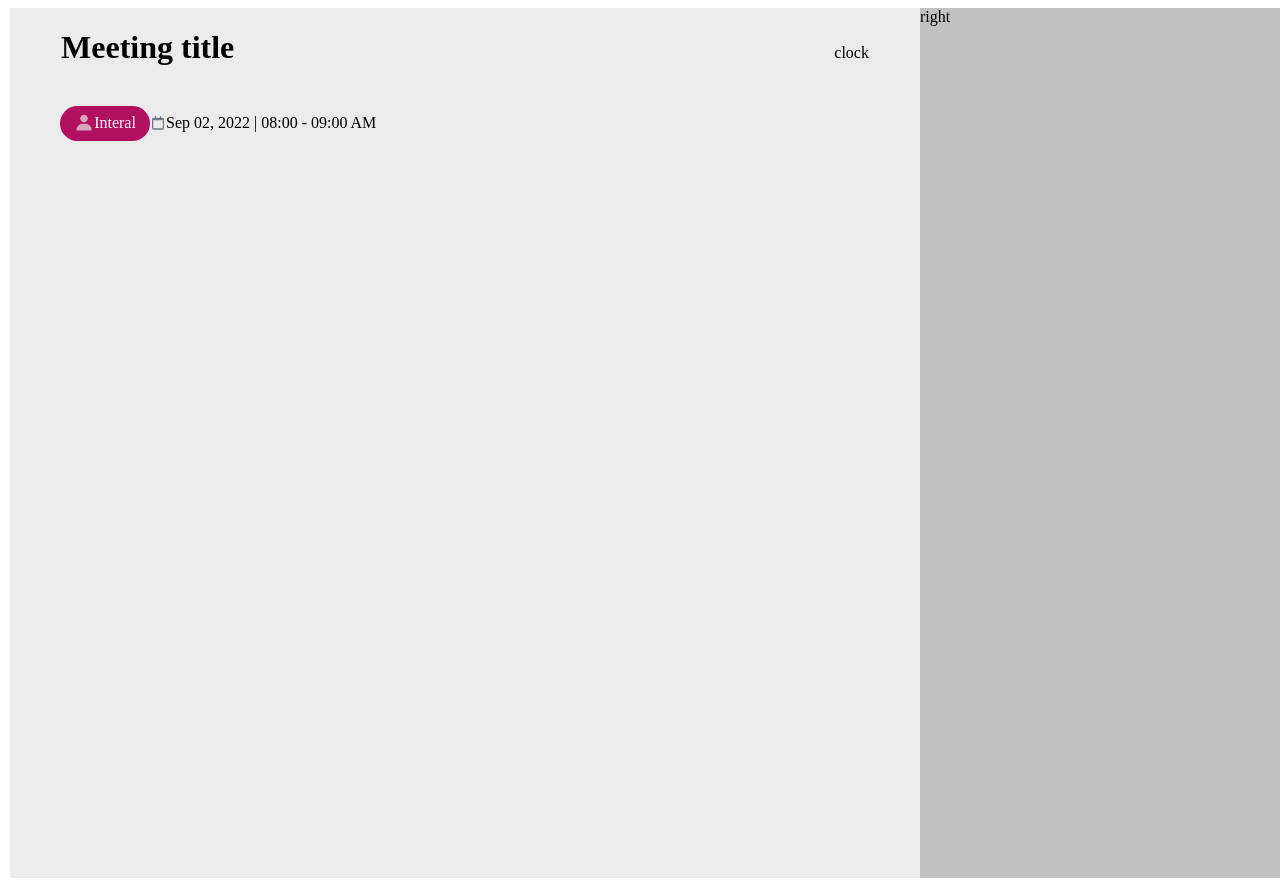
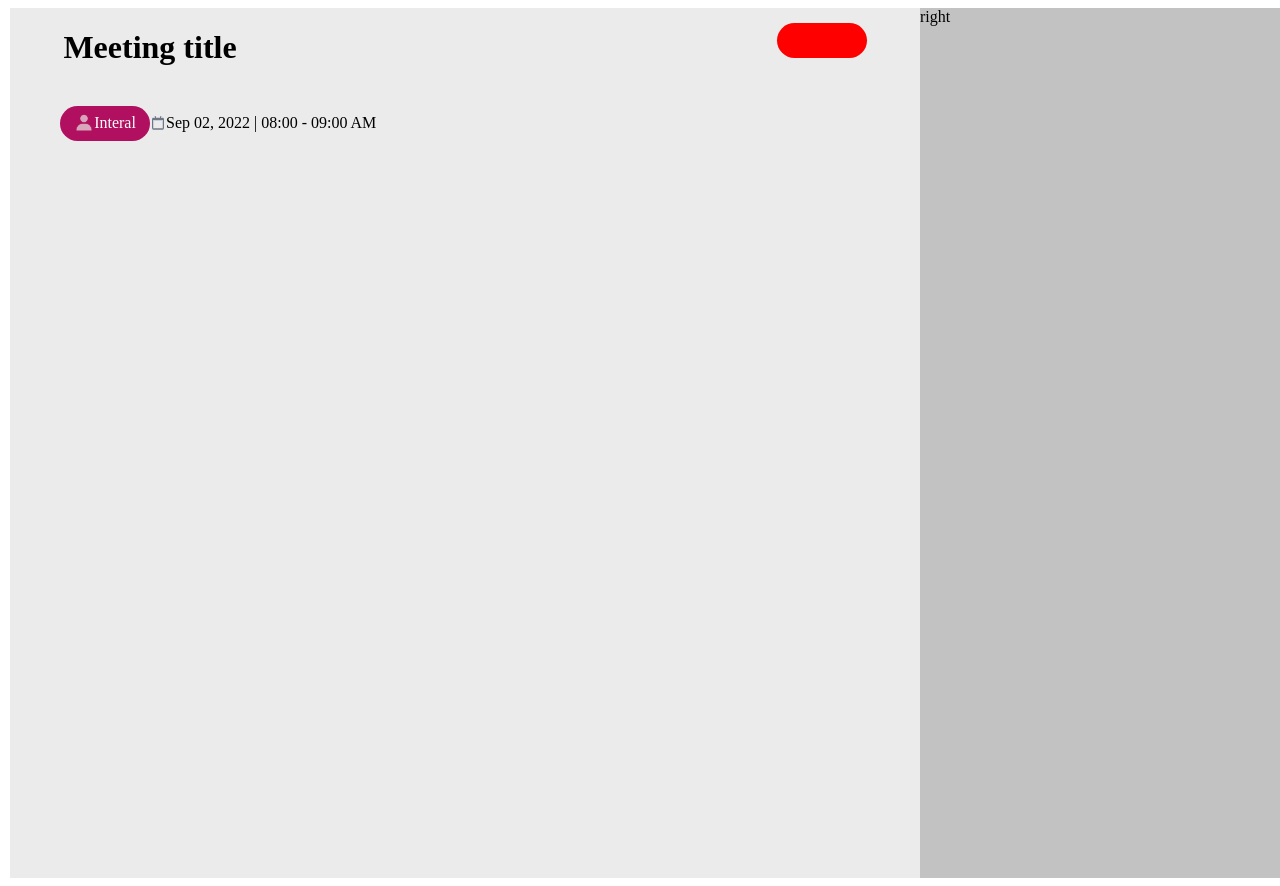
Before and after one commit to Khai-Git/HTvaCN_Web_TH_Tuan04_TH, a plain HTML site: page BaiTapTH_Tuan_04_Web/index.html in a window 1280 px wide. Shown: the top 886 px of the page. Drawn offline with Linux system fonts and the light colour scheme.

Commit message:
Fix code: center, add code: #clock_top

```diff
--- a/BaiTapTH_Tuan_04_Web/index.html
+++ b/BaiTapTH_Tuan_04_Web/index.html
@@ -29,7 +29,7 @@
         }
         #center_title_left{}
         #center_title_right{
-            margin-left: 600px;
+            margin-left: 540px;
         }
         #center_time{
             display: flex;
@@ -82,6 +82,18 @@
             justify-content: center;
             color: white;
         }
+        #clock_top{
+            width: 90px;
+            height: 35px;
+            background-color: red;
+            border-color: aqua;
+            border-width: 30px;
+            border-radius: 50px;
+            display: flex;
+            align-items: center;
+            justify-content: center;
+            color: white;
+        }
     </style>
 </head>
 
@@ -109,7 +121,7 @@
                         <h1>Meeting title</h1>
                     </div>
                     <div id="center_title_right">
-                        <p>clock</p>
+                        <div id="clock_top" width="20px" height="20px"></div>
                     </div>
                 </div><br>
                 <div id="center_time">
```
